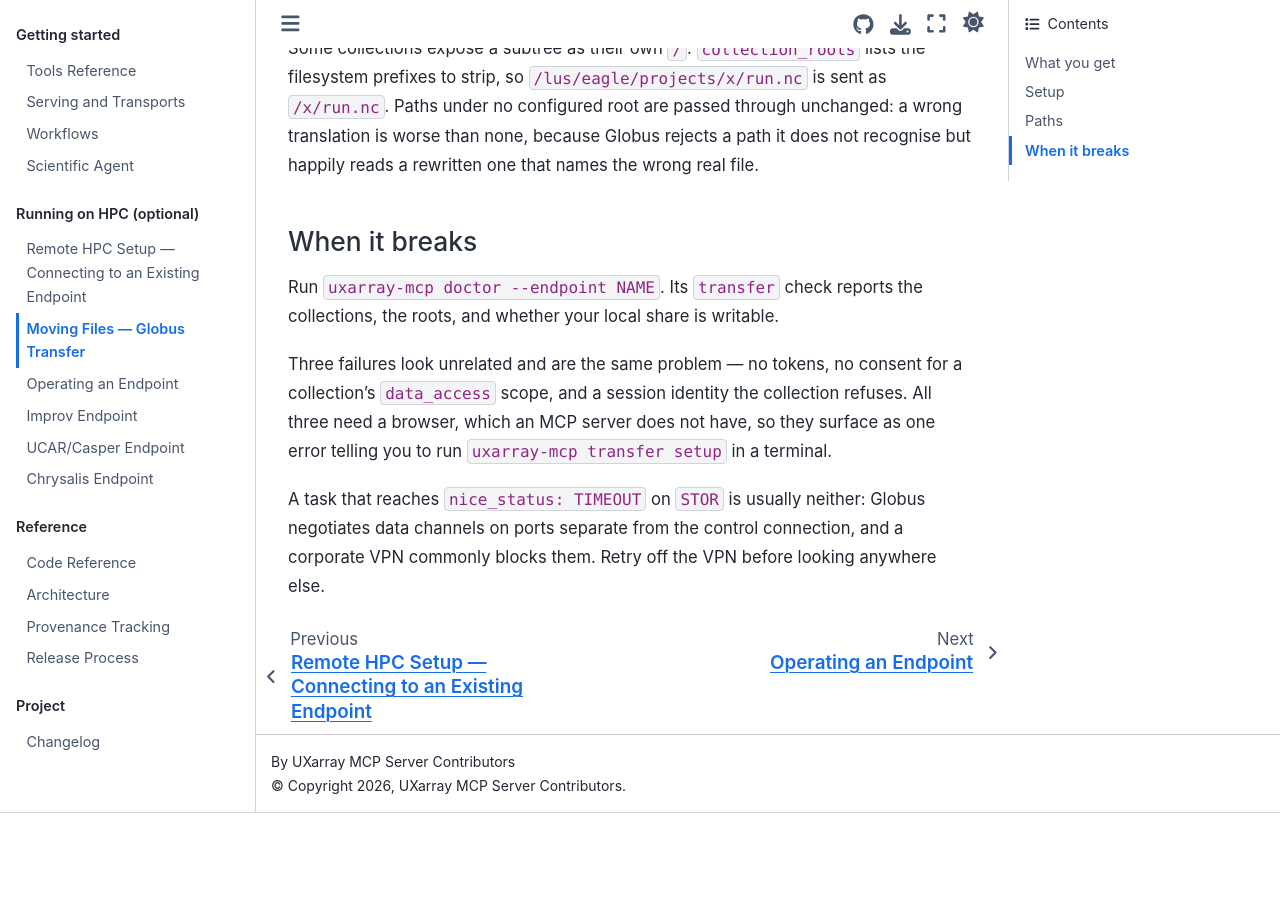
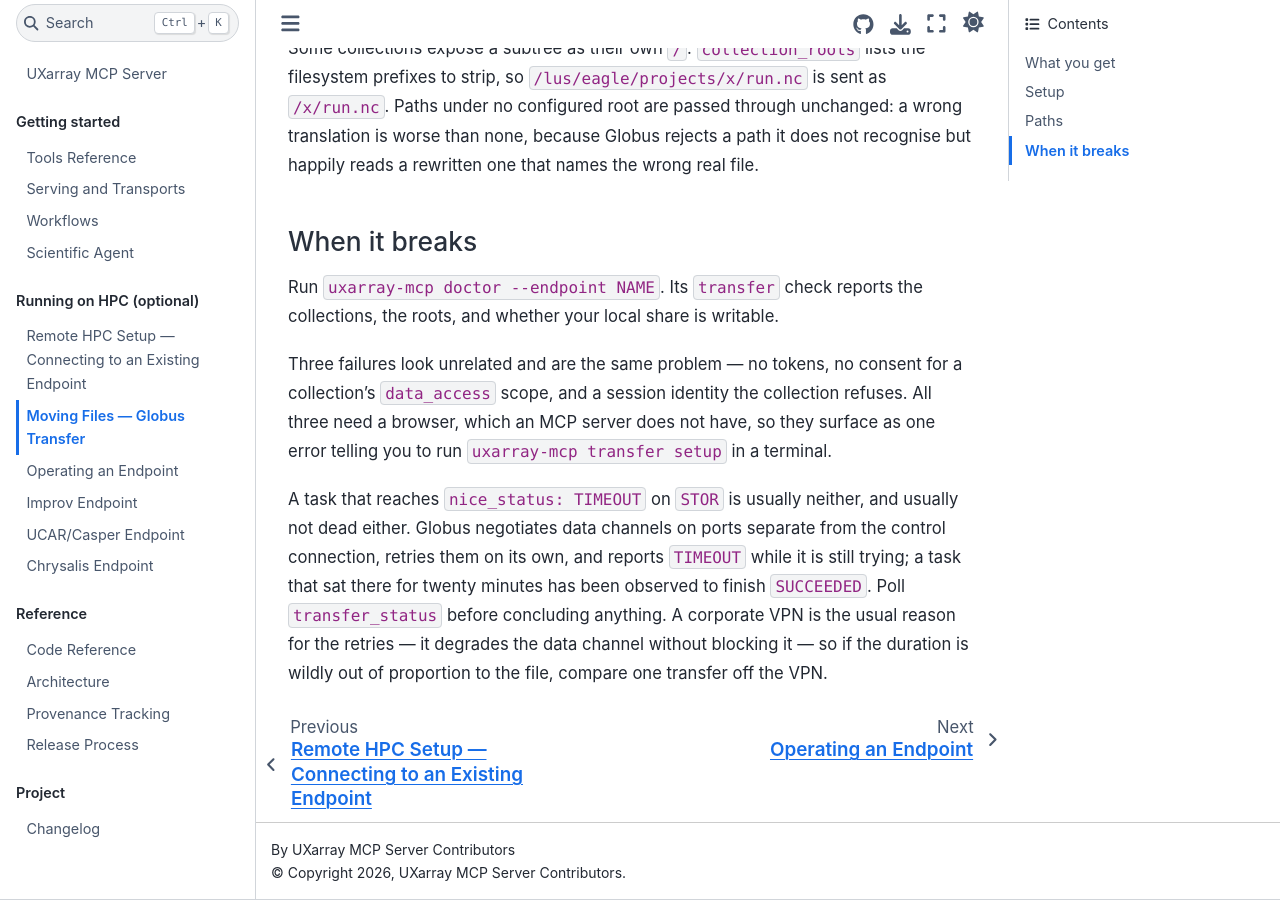
Before and after one commit to UXARRAY/uxarray-mcp-server, a Sphinx documentation site: the page built from docs/data-transfer.md, in a window 1280 px wide and 900 px high, scrolled down 2995 px. Built offline with Sphinx 7.4.7 and the Sphinx Book theme 1.1.4, drawn with Linux system fonts in a browser that asks for light colours; before the commit the page ends 3808 px from its top, so only the background shows below that.

Commit message:
Say that a Globus STOR timeout is often still running
Observed a task report nice_status TIMEOUT on STOR and then finish
SUCCEEDED eighteen minutes later, so the previous advice to blame the
VPN and retry would have abandoned a transfer that was working.

```diff
--- a/docs/data-transfer.md
+++ b/docs/data-transfer.md
@@ -133,7 +133,11 @@
 surface as one error telling you to run `uxarray-mcp transfer setup` in a
 terminal.
 
-A task that reaches `nice_status: TIMEOUT` on `STOR` is usually neither: Globus
-negotiates data channels on ports separate from the control connection, and a
-corporate VPN commonly blocks them. Retry off the VPN before looking anywhere
-else.
+A task that reaches `nice_status: TIMEOUT` on `STOR` is usually neither, and
+usually not dead either. Globus negotiates data channels on ports separate from
+the control connection, retries them on its own, and reports `TIMEOUT` while it
+is still trying; a task that sat there for twenty minutes has been observed to
+finish `SUCCEEDED`. Poll `transfer_status` before concluding anything. A
+corporate VPN is the usual reason for the retries — it degrades the data
+channel without blocking it — so if the duration is wildly out of proportion to
+the file, compare one transfer off the VPN.
```
